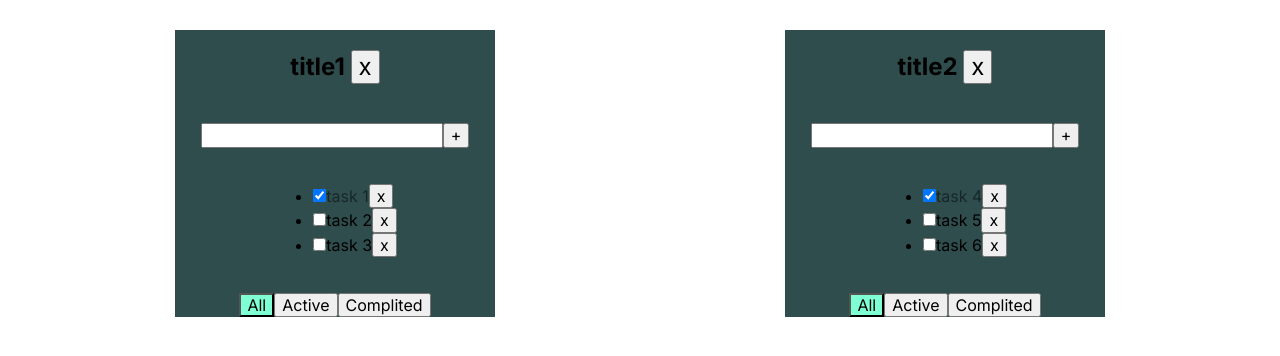
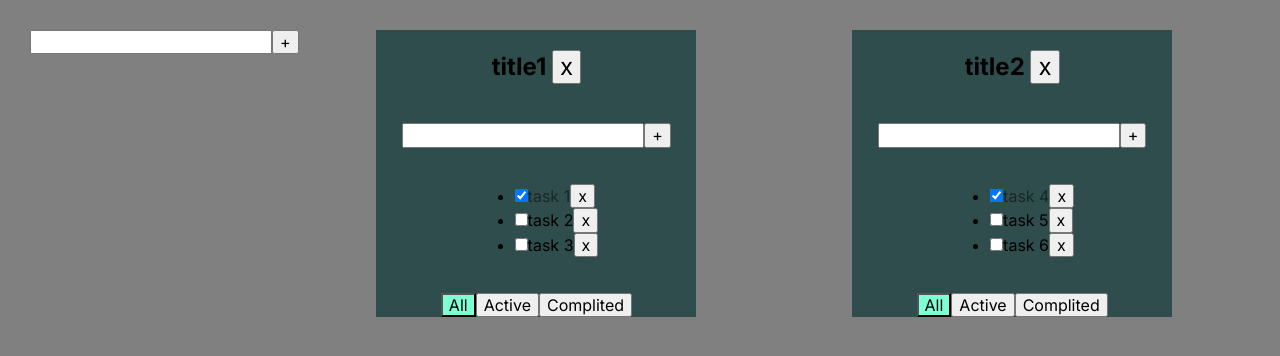
Before and after one commit to osipikav/todo-list, a React (Vite) app: page / in a window 1280 px wide. Shown: the top 356 px of the page. Built offline with nearby package versions, Linux system fonts and the light colour scheme.

Commit message:
fixed AddItemForm

```diff
--- a/src/app/index.scss
+++ b/src/app/index.scss
@@ -7,6 +7,7 @@
 body {
   font-family: 'Inter', sans-serif, ui-sans-serif, system-ui, -apple-system, Arial;
   font-size: 16px;
+  background-color: gray;
 }
 
 .text-center {
--- a/src/app/index.tsx
+++ b/src/app/index.tsx
@@ -2,6 +2,7 @@ import { FilterTypes, TaskType, ToDoList } from 'components/ToDoList';
 import './index.scss';
 import { useState } from 'react';
 import { v1 } from 'uuid';
+import { AddItemForm } from 'components/AddItemForm/AddItemForm';
 
 export interface TaskListType {
   id: string;
@@ -89,6 +90,11 @@ export const App = () => {
 
   return (
     <div className="App">
+      <AddItemForm
+        addItem={(title) => {
+          alert(title);
+        }}
+      />
       {todolists.map((ti) => {
         let tasksForToDoList = ti.taskList;
         if (ti.filter === 'complited') {
--- a/src/components/AddItemForm/AddItemForm.tsx
+++ b/src/components/AddItemForm/AddItemForm.tsx
@@ -1,8 +1,7 @@
 import { ChangeEvent, useState, KeyboardEvent } from 'react';
 
 type AddItemFormPropsType = {
-  addTask: (value: string, todolistId: string) => void;
-  id: string;
+  addItem: (value: string) => void;
 };
 
 export function AddItemForm(props: AddItemFormPropsType) {
@@ -14,7 +13,7 @@ export function AddItemForm(props: AddItemFormPropsType) {
   }
   function onNewTitleKeyDownHandler(e: KeyboardEvent<HTMLInputElement>) {
     if (e.key === 'Enter') {
-      props.addTask(newTaskTitle, props.id);
+      props.addItem(newTaskTitle);
       setNewTaskTitle('');
     }
   }
@@ -24,7 +23,7 @@ export function AddItemForm(props: AddItemFormPropsType) {
       setError('Field is required');
       return;
     }
-    props.addTask(validTaskTitle, props.id);
+    props.addItem(validTaskTitle);
     setNewTaskTitle('');
   }
   return (
--- a/src/components/ToDoList/ToDoList.tsx
+++ b/src/components/ToDoList/ToDoList.tsx
@@ -33,12 +33,16 @@ export function ToDoList(props: PropsType) {
     props.changeFilter('complited', props.id);
   }
 
+  function addTask(title: string) {
+    props.addTask(title, props.id);
+  }
+
   return (
     <div className="container">
       <h2>
         {props.title} <button onClick={() => props.removeTaskList(props.id)}>x</button>
       </h2>
-      <AddItemForm addTask={props.addTask} id={props.id} />
+      <AddItemForm addItem={addTask} />
       <ul>
         {props.tasks.map((task: TaskType) => {
           function onChangeHandler() {
```
